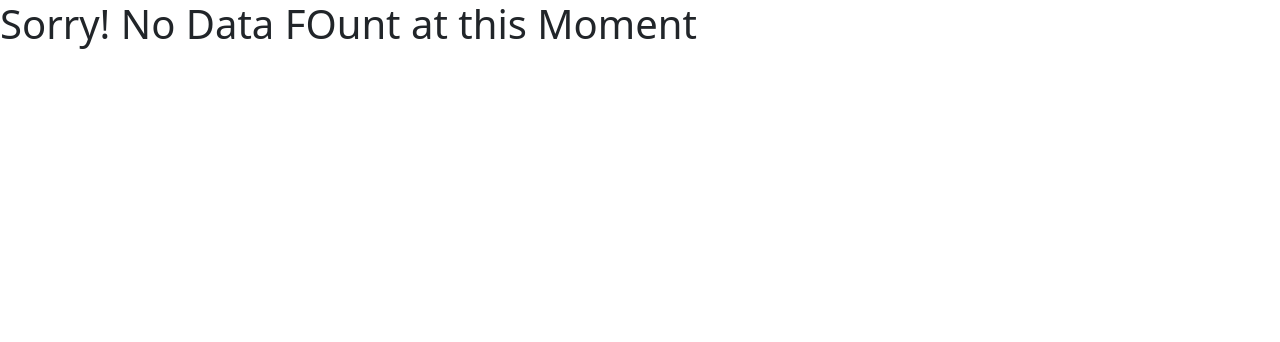
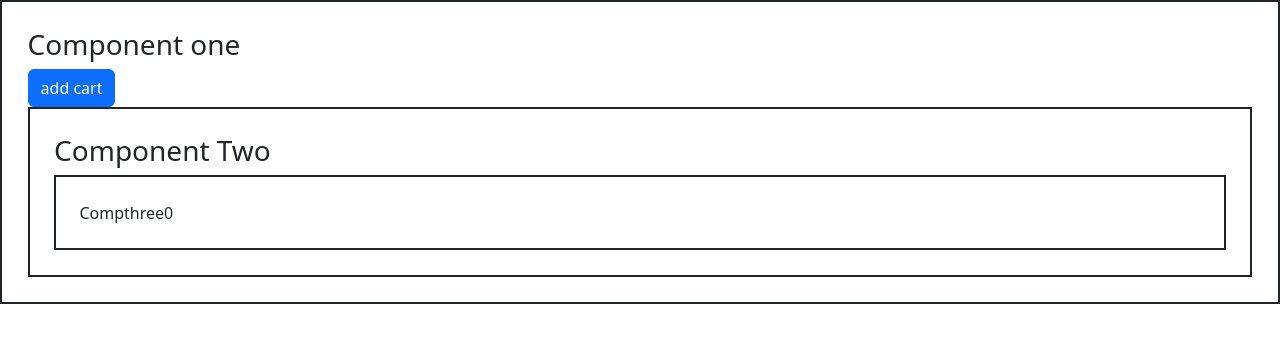
Before and after one commit to Nagarajurongali/react-9306, a React (Create React App) app: page /dataone in a window 1280 px wide. Shown: the top 342 px of the page. Built offline with nearby package versions, Linux system fonts and the light colour scheme.

Commit message:
dada passing

```diff
--- a/src/App.js
+++ b/src/App.js
@@ -12,6 +12,8 @@ import Viewproducts from './Pages/Viewproducts';
 import MobileView from './Pages/ViewDashboard/MobileView';
 import ViewMob from './Pages/ViewAll/ViewMob';
 import MobDet from './Pages/Detailes/MobDet';
+import Compone from './Datapassing/Compone';
+import CompA from './Datapassing/usecontaxt/CompA';
 function App() {
   return (
     <div>
@@ -28,6 +30,8 @@ function App() {
           <Route path='/mobileview' exact element={<MobileView />} />
           <Route path='/viewmob' exact element={<ViewMob />} />
           <Route path='/viewmob/:id' exact element={<MobDet />} />
+          <Route path='/dataone' exact element={<Compone />} />
+          <Route path='/usecontext' exact element={<CompA />} />
           <Route path='*' exact element={<Nodatafound />} />
         </Routes>
       </Router>
--- /dev/null
+++ b/src/Datapassing/Compone.jsx
@@ -0,0 +1,16 @@
+import React, { useState } from 'react'
+import Comptwo from './Comptwo'
+
+function Compone() {
+    const [count , setCount] = useState(0)
+  return (
+    <div style={{border:'2px solid',padding:'2%'}}>
+        <h3>Component one</h3>
+        <button className='btn btn-primary' onClick={()=>setCount(count+1)}>add cart</button>
+
+        <Comptwo value={count} />
+    </div>
+  )
+}
+
+export default Compone
--- /dev/null
+++ b/src/Datapassing/Compthree.jsx
@@ -0,0 +1,12 @@
+import React from 'react'
+
+function Compthree(prop) {
+  return (
+    <div style={{border:'2px solid',padding:'2%'}}>
+        Compthree
+        {prop.value}
+    </div>
+  )
+}
+
+export default Compthree
--- /dev/null
+++ b/src/Datapassing/Comptwo.jsx
@@ -0,0 +1,15 @@
+import React from 'react'
+import Compthree from './Compthree'
+
+function Comptwo(prop) {
+  return (
+    <div style={{border:'2px solid',padding:'2%'}}>
+        <h3>Component Two</h3>
+
+        <Compthree value={prop.value} />
+
+    </div>
+  )
+}
+
+export default Comptwo
--- /dev/null
+++ b/src/Datapassing/usecontaxt/CompA.jsx
@@ -0,0 +1,19 @@
+import React, { createContext, useState } from 'react'
+import CompC from './CompC'
+
+export const useContext = createContext()
+
+function CompA() {
+    const [cart , setcart] = useState(0)
+  return (
+    <div>
+        CompA
+        <button onClick={()=>setcart(cart+1)}>add cart</button>
+        <useContext.Provider value={cart}>
+            <CompC />
+        </useContext.Provider>
+    </div>
+  )
+}
+
+export default CompA
--- /dev/null
+++ b/src/Datapassing/usecontaxt/CompC.jsx
@@ -0,0 +1,14 @@
+import React from 'react'
+import {useContext} from './CompA'
+function CompC() {
+  return (
+    <div>
+        CompC
+        <useContext.Consumer>
+            {value=><div>{value}</div>}
+        </useContext.Consumer>
+    </div>
+  )
+}
+
+export default CompC
--- a/src/Pages/Detailes/MobDet.jsx
+++ b/src/Pages/Detailes/MobDet.jsx
@@ -1,17 +1,40 @@
-import React from 'react'
-import { useParams } from 'react-router-dom'
-import {MobileData} from '../../Data/MobilesData'
+import React, { useState } from 'react';
+import { useParams } from 'react-router-dom';
+import { MobileData } from '../../Data/MobilesData'
+import { Link } from 'react-router-dom';
+import { Col, Row } from 'react-bootstrap'
+import Sidenav from '../../Components/Sidenav'
+import Header from '../../Components/Header'
+function MobDet() {
+    const [item , setItem] = useState(30)
+    const { id } = useParams();
+    const product = MobileData.find((ele) => ele.id === Number(id));
 
-function MobDet() {
-    const {id} = useParams();
-    const mobData = MobileData.find((e)=> e.id === id)
-    console.log(id);
 
-  return (
-    <div>
-        <p>Mobile Product details</p>
-    </div>
-  )
+    return (
+        <Row>
+        <Col sm={2}>
+            <Sidenav />
+        </Col>
+        <Col sm={10}>
+        <Header/>
+        <div className='container d-flex border justify-content-center bg-warning align-items-center'>
+            <div>
+            <img src={product.image} style={{height:'200px'}}/>
+            </div>
+            <div className='p-5'>
+            <p>ID: {product.id}</p>
+            <p>Brand: {product.Brand}</p>
+            <p>Price: {product.Price}</p>
+            <Link to='/cart'>
+             <button className='btn btn-primary' >Add Cart</button>
+            </Link>
+            </div>
+
+        </div>
+         </Col>
+        </Row>
+    );
 }
 
-export default MobDet
+export default MobDet;
--- a/src/Pages/ViewAll/ViewMob.jsx
+++ b/src/Pages/ViewAll/ViewMob.jsx
@@ -1,9 +1,20 @@
 import React from 'react'
 import {MobileData} from '../../Data/MobilesData'
 import { Link } from 'react-router-dom'
+import { Col, Row } from 'react-bootstrap'
+import Sidenav from '../../Components/Sidenav'
+import Header from '../../Components/Header'
 function ViewMob() {
 
   return (
+    <Row>
+        <Col sm={2}>
+            <Sidenav />
+        </Col>
+        <Col sm={10}>
+        <Header/>
+
+
     <div className='container' style={{display:'flex',flexWrap:'wrap',gap:'2%'}}>
         {
             MobileData.map((e)=>{
@@ -21,6 +32,8 @@ function ViewMob() {
             })
         }
     </div>
+    </Col>
+    </Row>
   )
 }
 
```
Also changed, not shown: src/Datapassing/usecontaxt/CompB.jsx (added, +9 -0 lines), src/Pages/Cart.jsx (added, +9 -0 lines).
